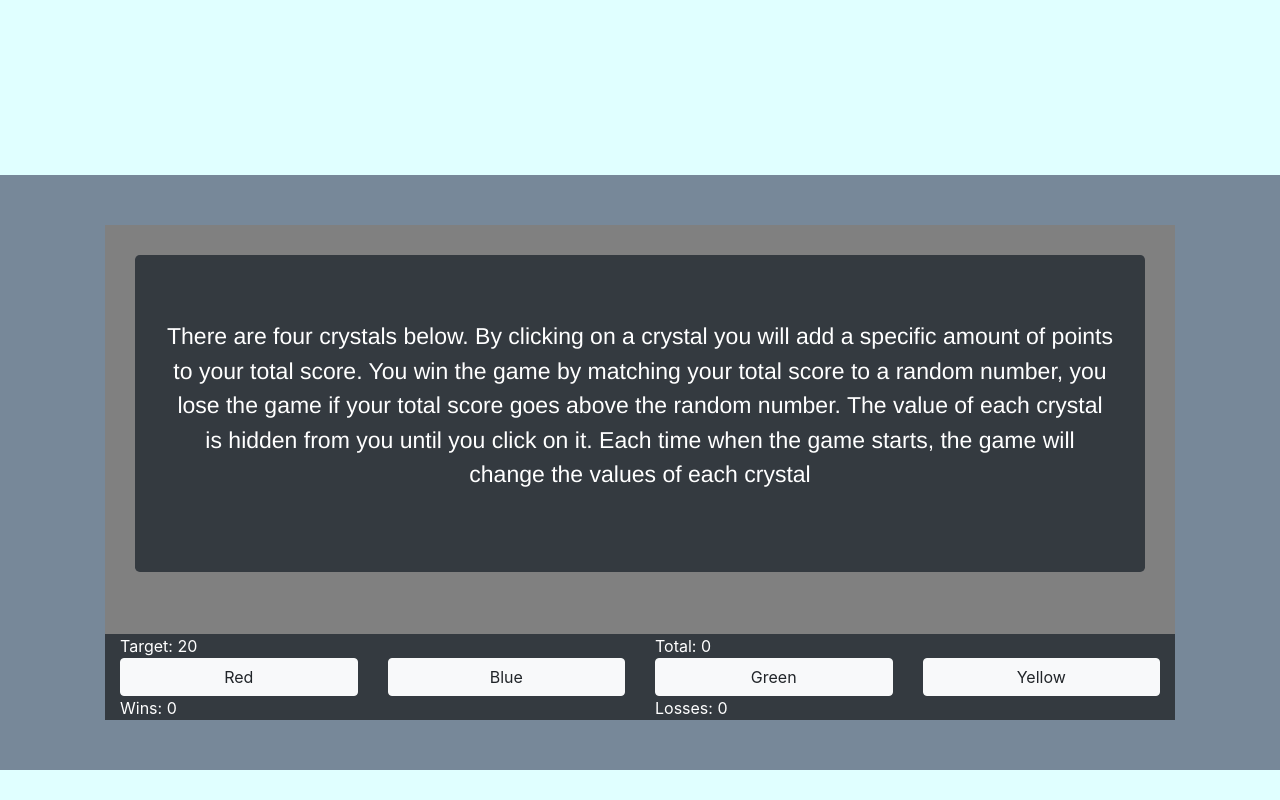
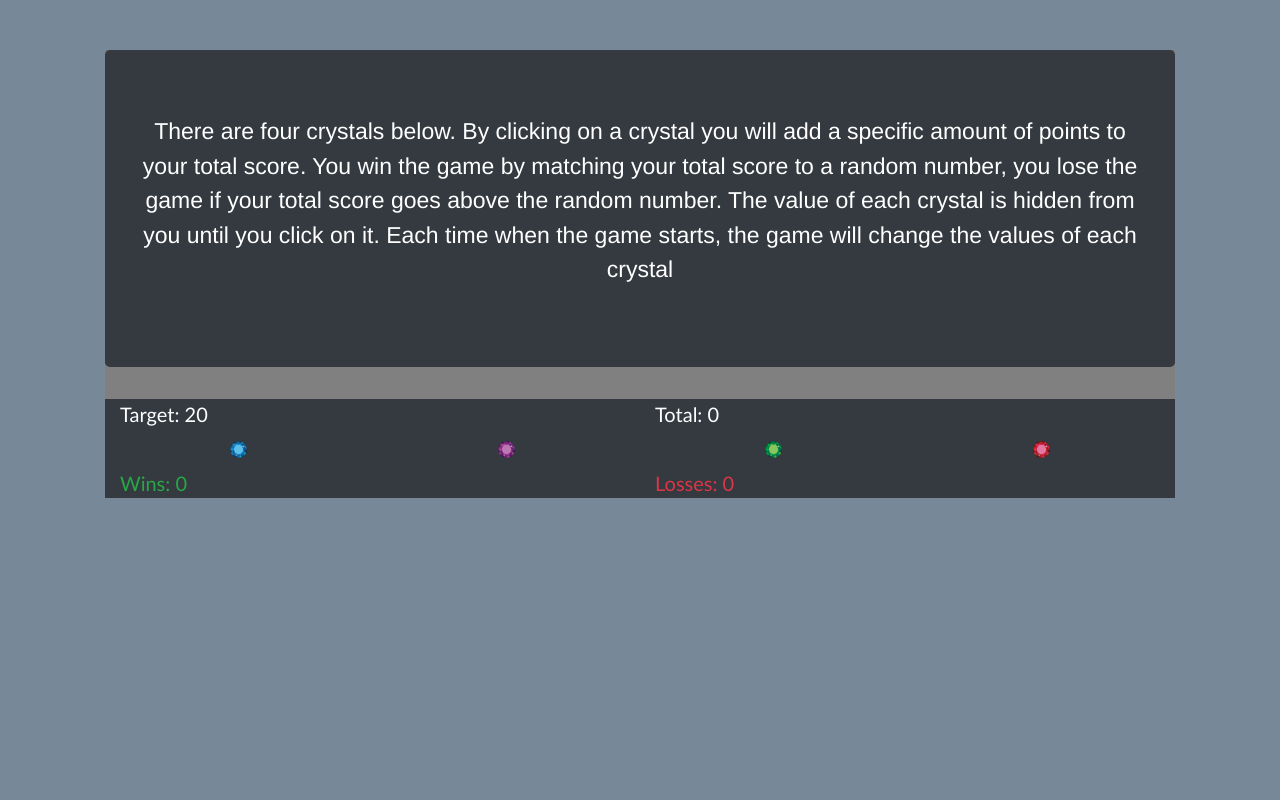
Before and after one commit to dschneibolk/unit-4-game, a plain HTML site: page Crystal Game/index.html in a window 1280 px wide. Drawn offline with nearby package versions, Linux system fonts and the light colour scheme.

Commit message:
Add files via upload
update

```diff
--- a/Crystal Game/assets/css/style.css
+++ b/Crystal Game/assets/css/style.css
@@ -1,11 +1,14 @@
 .container{
     padding: 50px;
     width: 100%;
+    margin-bottom: 0 auto;
 }
 
 #row1 {
+    font-size: 20px;
+    font-family: 'Trebuchet MS', 'Lucida Sans Unicode', 'Lucida Grande', 'Lucida Sans', Arial, sans-serif;
     background:grey;
-    padding: 30px;
+
 }
 
 .wrapper {
@@ -14,11 +17,18 @@
 }
 
 body {
-    background: lightcyan;
-    margin-top:175px;
+    background: lightslategray;
+    margin-top:0 auto;
+    margin-bottom: 0 auto;
 }
 
 p {
     font-family: 'Franklin Gothic Medium', 'Arial Narrow', Arial, sans-serif;
     font-size: 23px;
 }
+
+#row3 {
+    font-family: 'Trebuchet MS', 'Lucida Sans Unicode', 'Lucida Grande', 'Lucida Sans', Arial, sans-serif;
+    font-size: 20px;
+
+}
--- a/Crystal Game/index.html
+++ b/Crystal Game/index.html
@@ -28,28 +28,36 @@
                     </div>
                 </div>
             </div>
-            <div class="row">
+            <div class="row" id= row1>
                     <div class="col-6 bg-dark text-white" id="target">Target: </div>
                     <div class="col-6 bg-dark text-white" id="total">Total: </div>
             </div>
             <div class="row">
                 <div class="col-3 bg-dark">
-                    <div class="btn btn-light btn-block" data-id=1 data-value=0>Red</div>
+                    <div class="btn btn-dark" data-id=1 data-value=0>
+                        <img class="img-responsive col-md-3" src="assets/images/crystal.png">
+                    </div>
                 </div>
 
                 <div class="col-3 bg-dark">
-                    <div class="btn btn-light btn-block" data-id=2 data-value=0>Blue</div>
+                    <div class="btn btn-dark" data-id=2 data-value=0>
+                            <img class="img-responsive col-md-3" src="assets/images/crystal1.png">
+                    </div>
                 </div>
                 <div class="col-3 bg-dark">
-                    <div class="btn btn-light btn-block" data-id=3 data-value=0>Green</div>
+                    <div class="btn btn-dark" data-id=3 data-value=0>
+                            <img class="img-responsive col-md-3" src="assets/images/crystal2.png">
+                    </div>
                 </div>
                 <div class="col-3 bg-dark">
-                    <div class="btn btn-light btn-block" data-id=4 data-value=0>Yellow</div>
+                    <div class="btn btn-dark" data-id=4 data-value=0>
+                            <img class="img-responsive col-md-3" src="assets/images/crystal3.png">
+                    </div>
                 </div>
             </div>
-            <div class="row">
-                <div class="col-6 bg-dark text-white" id="wins">Wins: </div>
-                <div class="col-6 bg-dark text-white" id="losses">Losses: </div>
+            <div class="row" id=row3>
+                <div class="col-6 bg-dark text-success" id="wins">Wins: </div>
+                <div class="col-6 bg-dark text-danger" id="losses">Losses: </div>
             </div>
         </div>
     </div>
```
Also changed, not shown: Crystal Game/assets/images/crystal.png (added), Crystal Game/assets/images/crystal1.png (added), Crystal Game/assets/images/crystal2.png (added), Crystal Game/assets/images/crystal3.png (added).
